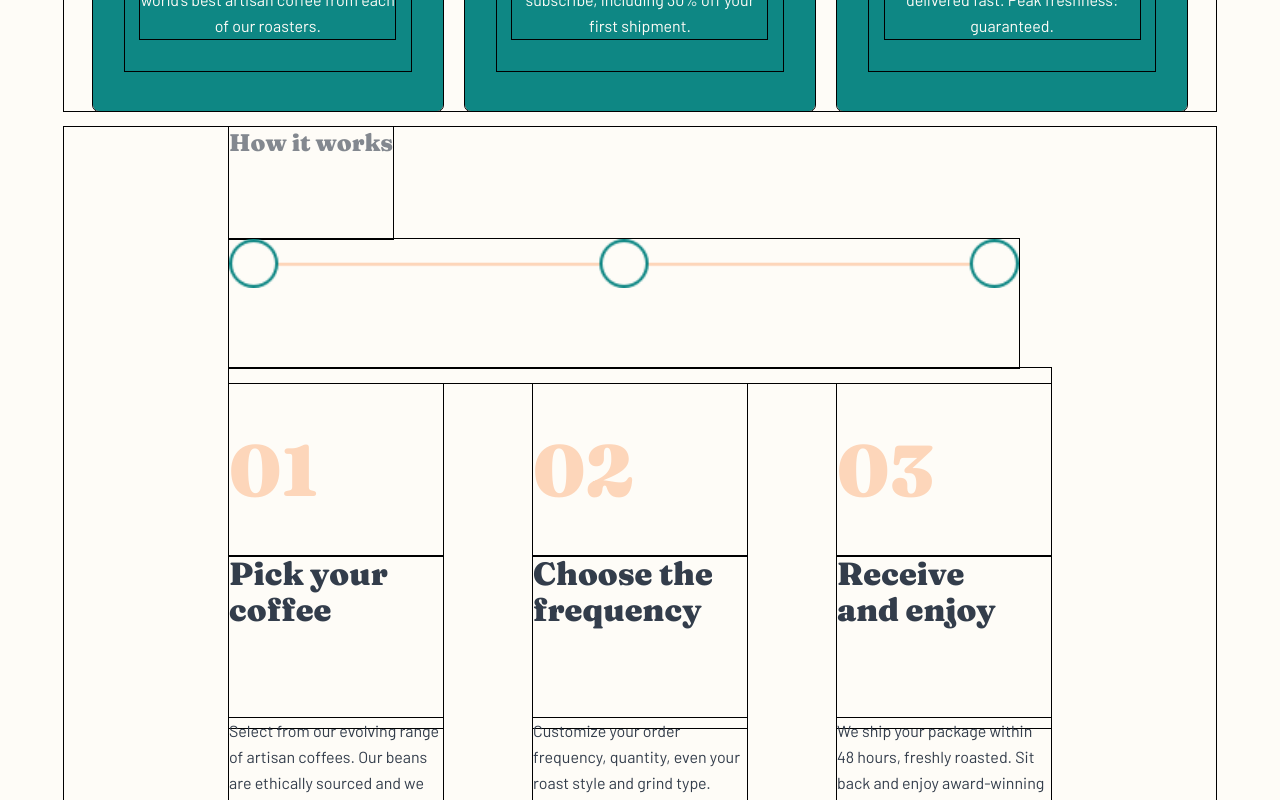
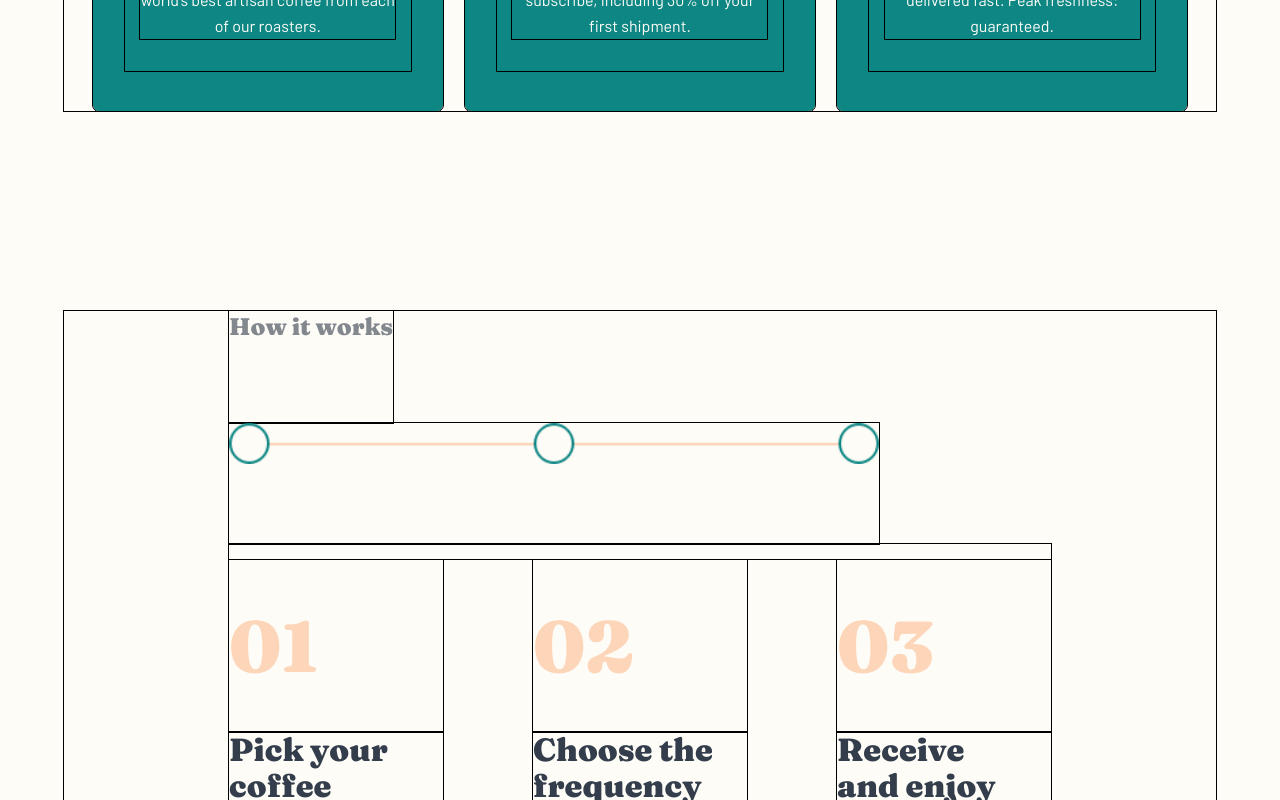
Before and after one commit to tlanettepollard/FEM-CoffeeRoasters-Subscription-Site-TLP, a React (Vite) app: page / in a window 1280 px wide. Shown: the part 2080-2880 px from the top of the page. Built offline with nearby package versions, Linux system fonts and the light colour scheme.

Commit message:
Updates
Signed-off-by: T. Lanette <TLPollard4516@gmail.com>

```diff
--- a/src/styles/components/_howWorks.scss
+++ b/src/styles/components/_howWorks.scss
@@ -8,6 +8,7 @@
         padding-bottom: 12.5rem;
         width: 90%;
         margin: auto;
+        margin-top: 12.5rem;
         padding: 0 10.3125rem;
 
         @include bp-lg-tablet {
@@ -31,12 +32,16 @@
         }
 
         .divider {
-            width: 49.375rem;
+            width: 46.875rem;
             height: auto;
             padding-bottom: 5rem;
 
+            @include bp-laptop {
+                width: 40.625rem;
+            }
+
             @include bp-lg-tablet {
-                width: 41.25rem;
+                width: 42.5rem;
             }
 
             @include bp-md-tablet {
```
